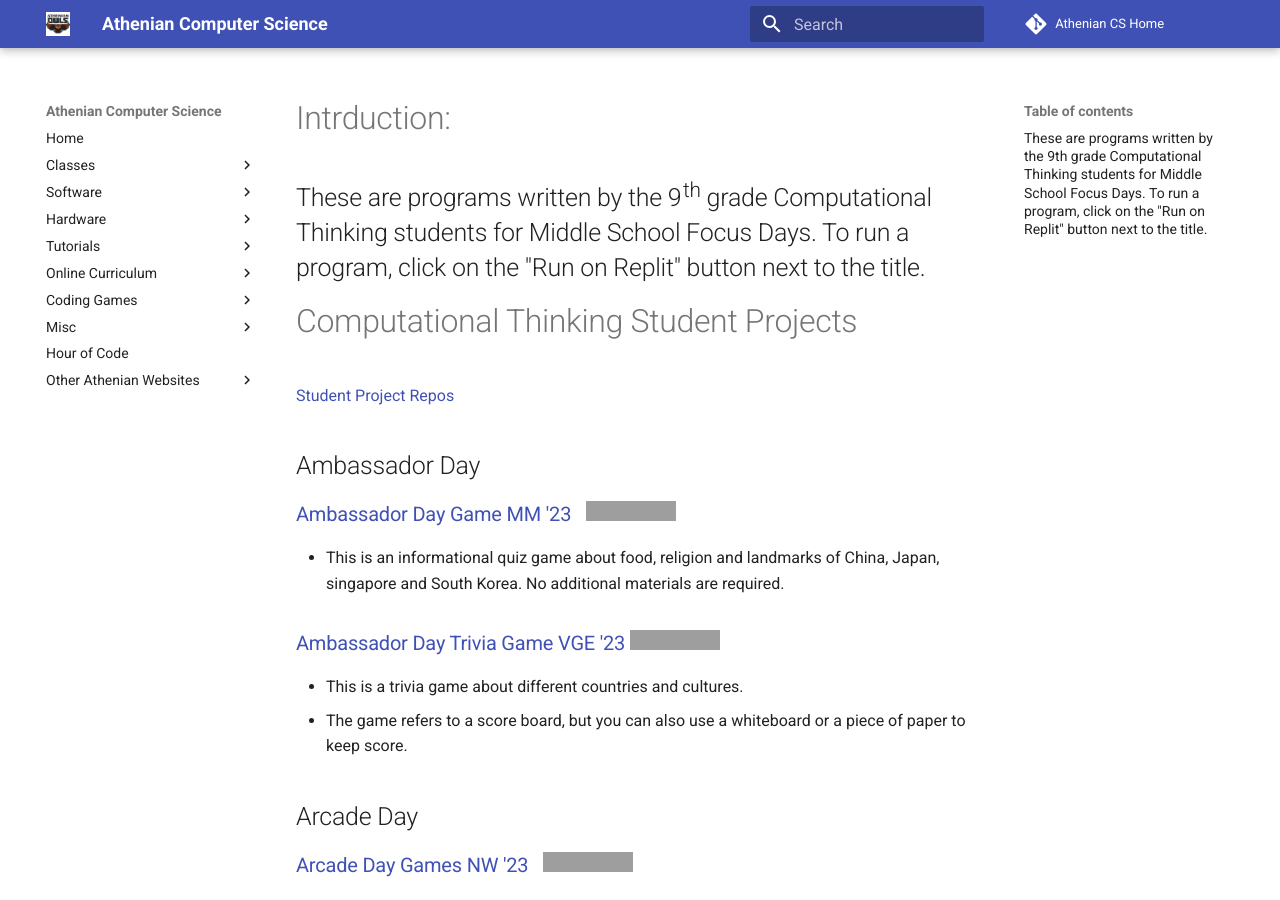
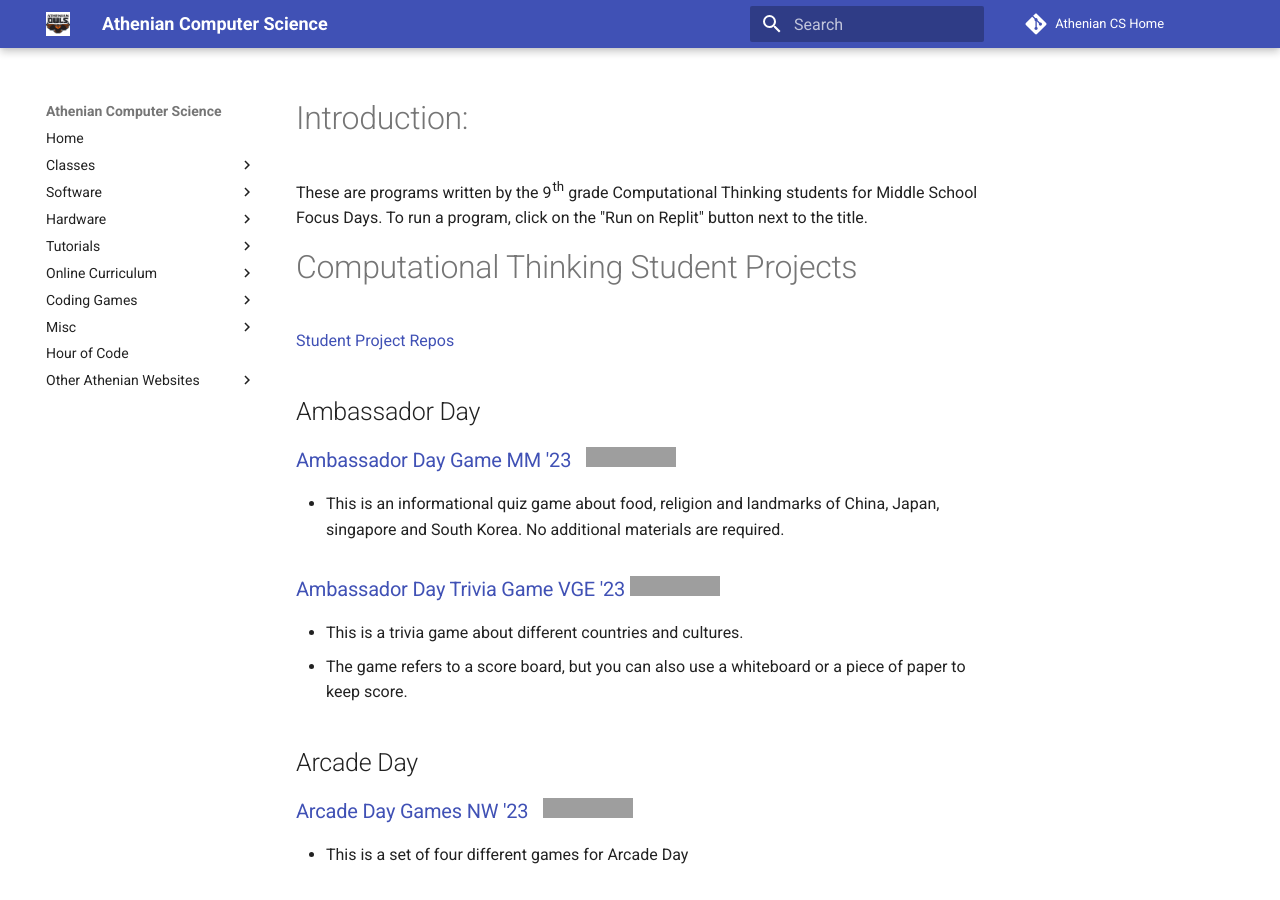
Before and after one commit to athenian-computational-thinking/athenian-cs-mkdocs, an MkDocs documentation site: the page built from docs/ct-projects.md, in a window 1280 px wide and 900 px high. Built offline with MkDocs 1.6.1 and Material for MkDocs 9.7.7, drawn with Linux system fonts in a browser that asks for light colours; comment, search, counter and statistics services are not loaded; grey boxes are pictures that could not be loaded.

Commit message:
Update ct-projects.md

```diff
--- a/docs/ct-projects.md
+++ b/docs/ct-projects.md
@@ -1,5 +1,5 @@
-# Intrduction:
-## These are programs written by the 9th grade Computational Thinking students for Middle School Focus Days. To run a program, click on the "Run on Replit" button next to the title.
+# Introduction:
+ These are programs written by the 9th grade Computational Thinking students for Middle School Focus Days. To run a program, click on the "Run on Replit" button next to the title.
 
 # Computational Thinking Student Projects
 
```
